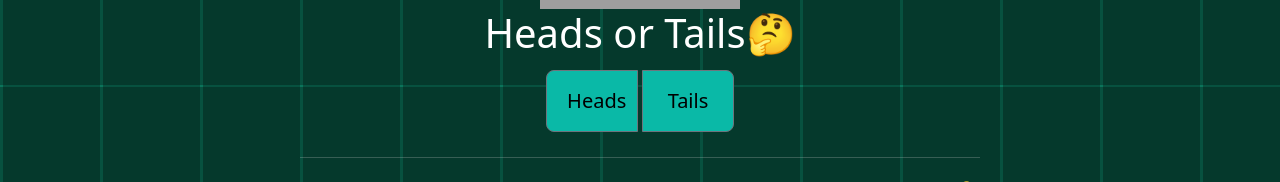
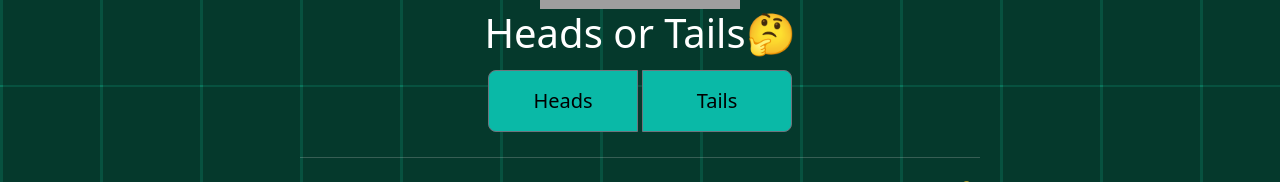
Before and after one commit to ndelligatta/Web3Coinflip, a Vue app: page / in a window 1280 px wide. Shown: the part 213-395 px from the top of the page. Built offline with nearby package versions, Linux system fonts and the light colour scheme; grey boxes are pictures that could not be loaded.

Commit message:
Restored heads/tails to OG size

```diff
--- a/src/components/OptionGroup.vue
+++ b/src/components/OptionGroup.vue
@@ -41,6 +41,7 @@ const selectPrice = (price) => {
     <b-button-group>
         <b-button
           class="btn-lg"
+          id="options"
           v-for="option in options"
           :key="option.id"
           :style="{
@@ -123,10 +124,13 @@ h1 {
 }
 .btn-lg {
   padding: 15px 20px; /* Example padding values for larger size */
-  /* font-size: 20px; /* Example font size for larger size */
+  font-size: 20px; /* Example font size for larger size */
   flex: 1;
   min-width: 30%; /* Set a fixed width for the buttons */
   margin: 5px; /* Add margin between buttons */
+}
+#options {
+    min-width: 150px;
 }
 @media screen and (max-width: 600px) {
   /* Adjustments for smaller screens */
```
